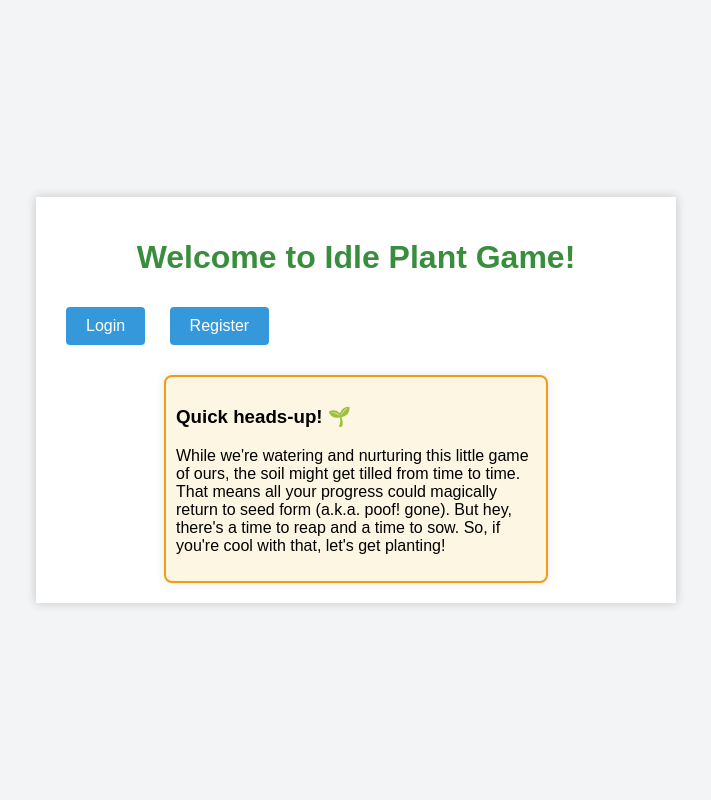
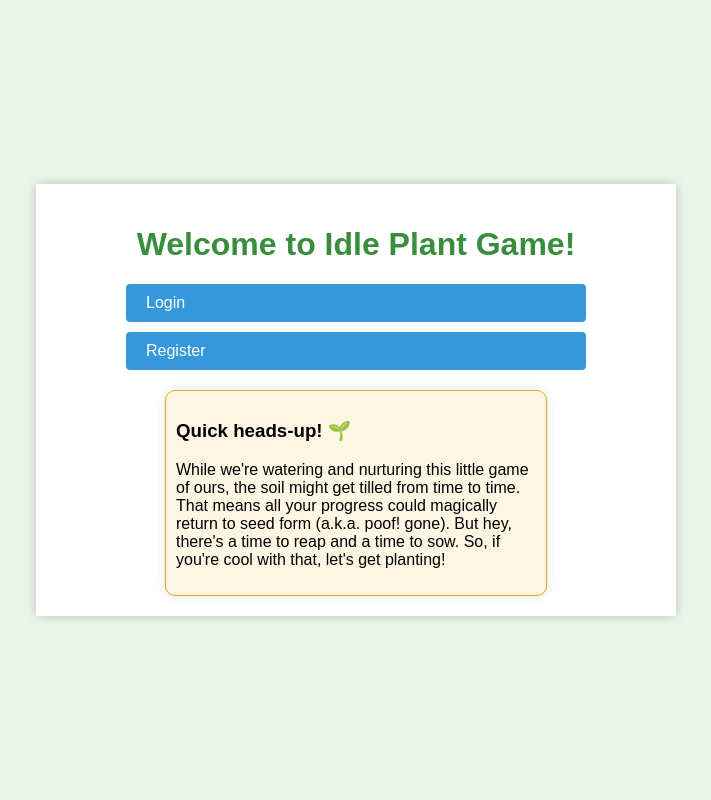
Before and after one commit to ABHase/PlantGame, a Flask app: page / in a window 1280 px wide. Shown: the whole page, without its empty margins (284-995 px from the left). Run offline with Flask 3, Linux system fonts and the light colour scheme.

Commit message:
More HTML tweaks, fixed colors

```diff
--- a/backend/static/styles.css
+++ b/backend/static/styles.css
@@ -1,7 +1,7 @@
 body {
     font-family: Arial, sans-serif;
     text-align: center;
-    background-color: #f3f4f6;
+    background-color: #e8f5e9;
     margin: 0;
     display: flex;
     justify-content: center;
@@ -14,40 +14,23 @@ h1 {
     text-align: center;
 }
 
-form {
-    background-color: #a5d6a7;
+.container {
+    width: 80%;
+    max-width: 600px;
+    text-align: left;
+    background-color: #fff;
     padding: 20px;
-    border-radius: 8px;
-    box-shadow: 0 4px 6px rgba(0, 0, 0, 0.1);
+    box-shadow: 0px 0px 10px rgba(0, 0, 0, 0.2);
 }
 
-label, input {
-    margin-bottom: 10px;
-}
-
-input[type="text"], input[type="password"] {
-    padding: 8px;
-    border: none;
-    border-radius: 4px;
-    width: 100%;
-}
-
-input[type="submit"] {
-    background-color: #388e3c;
-    color: #ffffff;
-    padding: 10px 15px;
-    border: none;
-    border-radius: 4px;
-    cursor: pointer;
-}
-
-input[type="submit"]:hover {
-    background-color: #2e7d32;
+.content {
+    margin-bottom: 20px;
 }
 
 a {
-    display: inline-block;
-    margin: 10px;
+    display: block;  /* Makes the links block elements so they take up the full width */
+    width: 70%;  /* Set to desired width */
+    margin: 10px auto;  /* Centers the block and adds spacing */
     padding: 10px 20px;
     background-color: #3498db;
     color: #fff;
@@ -59,32 +42,12 @@ a:hover {
     text-decoration: underline;
 }
 
-
 .warning {
-    width: 60%;  /* You can adjust this value as needed */
-    margin: 0 auto;  /* Centers the box */
+    width: 60%;
+    margin: 0 auto;
     padding: 10px;
-    border: 1px solid #e3a81d;  /* A border color that matches the theme */
+    border: 1px solid #e3a81d;
     border-radius: 10px;
-    box-shadow: 0 0 10px rgba(0,0,0,0.1);  /* A slight shadow for depth */
-    background-color: #fdf6e3;  /* A light background color */
+    box-shadow: 0 0 10px rgba(0,0,0,0.1);
+    background-color: #fdf6e3;
 }
-
-.warning {
-    padding: 10px;
-    border: 2px solid #f39c12;
-    border-radius: 8px;
-}
-
-.content {
-    margin-bottom: 20px;  /* Add some spacing between the content and warning */
-}
-
-.container {
-    width: 80%;  /* Adjust based on your requirements */
-    max-width: 600px;  /* Adjust based on your requirements */
-    text-align: left;
-    background-color: #fff;
-    padding: 20px;
-    box-shadow: 0px 0px 10px rgba(0, 0, 0, 0.2);
-}
```
